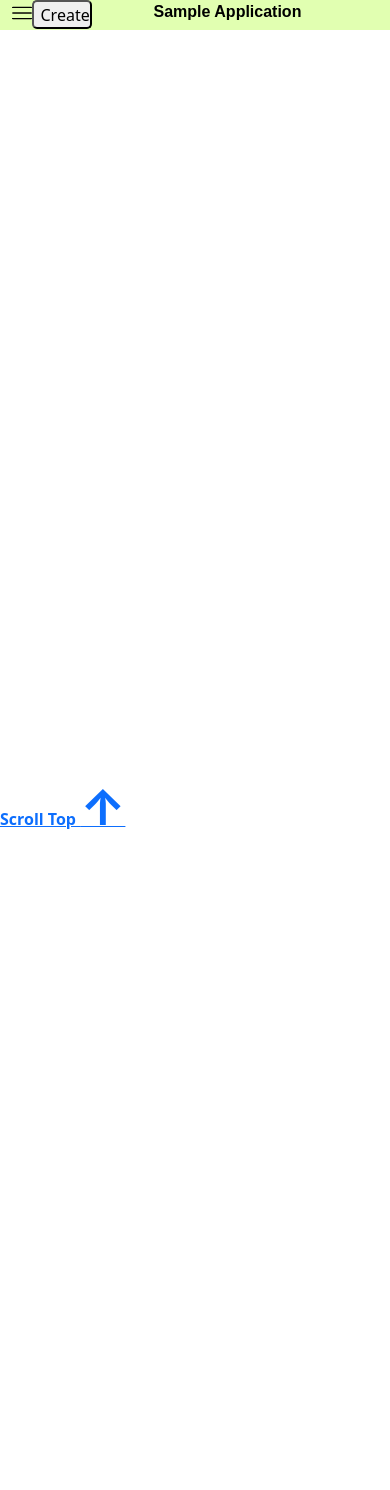
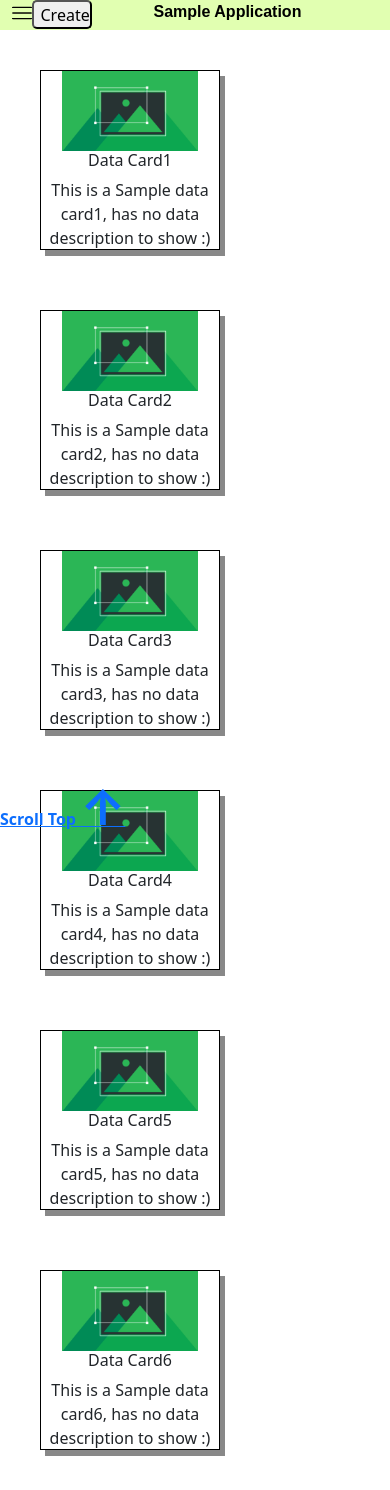
Before and after one commit to Sailaja-Namuduri/demo, a React (Create React App) app: page /module2 in a window 390 px wide. Before the commit the page ends 844 px from the top, so only its background shows below. Built offline with nearby package versions, Linux system fonts and the light colour scheme.

Commit message:
Css and Module2 Data cards added

```diff
--- a/src/Module2.jsx
+++ b/src/Module2.jsx
@@ -1,13 +1,50 @@
 import { DataCard } from "./reusable_components/DataCards"
-import datacard1 from './Images/datacard1.png'
+import datacard1 from './Images/datacard1.png';
+const data=[
+    {
+        cardimage:'1',
+        cardtitle:'Data Card1',
+        carddescription:'This is a Sample data card1, has no data description to show :)'
+    },
+    {
+        cardimage:'2',
+        cardtitle:'Data Card2',
+        carddescription:'This is a Sample data card2, has no data description to show :)'
+    },
+    {
+        cardimage:'3',
+        cardtitle:'Data Card3',
+        carddescription:'This is a Sample data card3, has no data description to show :)'
+    },
+    {
+        cardimage:'4',
+        cardtitle:'Data Card4',
+        carddescription:'This is a Sample data card4, has no data description to show :)'
+    },
+    {
+        cardimage:'5',
+        cardtitle:'Data Card5',
+        carddescription:'This is a Sample data card5, has no data description to show :)'
+    },
+    {
+        cardimage:'6',
+        cardtitle:'Data Card6',
+        carddescription:'This is a Sample data card6, has no data description to show :)'
+    }
+
+]
+
+
 export const Module2=()=>{
     return(
         <div>
             <div className="row" style={{padding:'10px'}}>
-            <DataCard image={datacard1} cardtitle="Data Card1" carddescription="This is a Sample data card1, has no data description to show :)"/>
-            <DataCard image={datacard1} cardtitle="Data Card2" carddescription="This is a Sample data card2, has no data description to show :)"/>
-            <DataCard image={datacard1} cardtitle="Data Card3" carddescription="This is a Sample data card3, has no data description to show :)"/>
 
+            {data.map((value)=>
+                <DataCard image={datacard1} cardtitle={value.cardtitle} carddescription={value.carddescription}/>
+                )
+
+            }
 
 
             </div>
--- a/src/reusable_components/DataCards.jsx
+++ b/src/reusable_components/DataCards.jsx
@@ -1,7 +1,12 @@
+
 
 export const DataCard=({image,cardtitle,carddescription})=>{
+
+    console.log(cardtitle);
+    console.log(carddescription);
     return(
-        <div className="d-none d-md-block col-6 align-center" style={{border:'0px solid green',padding:'20px',height:'540px',width:'540px'}}>
+        <>
+            <div className="d-none d-md-block col-md-6 col-lg-6 align-center" style={{border:'0px solid green',padding:'20px',height:'540px',width:'540px'}}>
                 <div style={{border:'0px solid green',display:'flex',justifyContent:'center',alignItems:'center',height:'500px',width:'500px'}}>
                     <div style={{height:'480px',width:'480px',border:'1px solid black',boxShadow:'5px 6px #888888',cursor:'pointer'}}>
                         <img src={image} height={250} alt=""></img>
@@ -10,5 +15,15 @@ export const DataCard=({image,cardtitle,carddescription})=>{
                     </div>
                 </div>
             </div>
+            <div className="d-sm-block d-md-none col-sm-6 align-center" style={{border:'0px solid green',padding:'20px',height:'240px',width:'240px'}}>
+            <div style={{border:'0px solid green',display:'flex',justifyContent:'center',alignItems:'center',height:'200px',width:'200px'}}>
+                <div style={{height:'180px',width:'180px',border:'1px solid black',boxShadow:'5px 6px #888888',cursor:'pointer'}}>
+                    <img src={image} height={80} alt=""></img>
+                    <h6>{cardtitle}</h6>
+                    <p>{carddescription}</p>
+                </div>
+            </div>
+        </div>
+    </>
     )
 }
```
Lines whose indentation alone changed are shown as unchanged.
